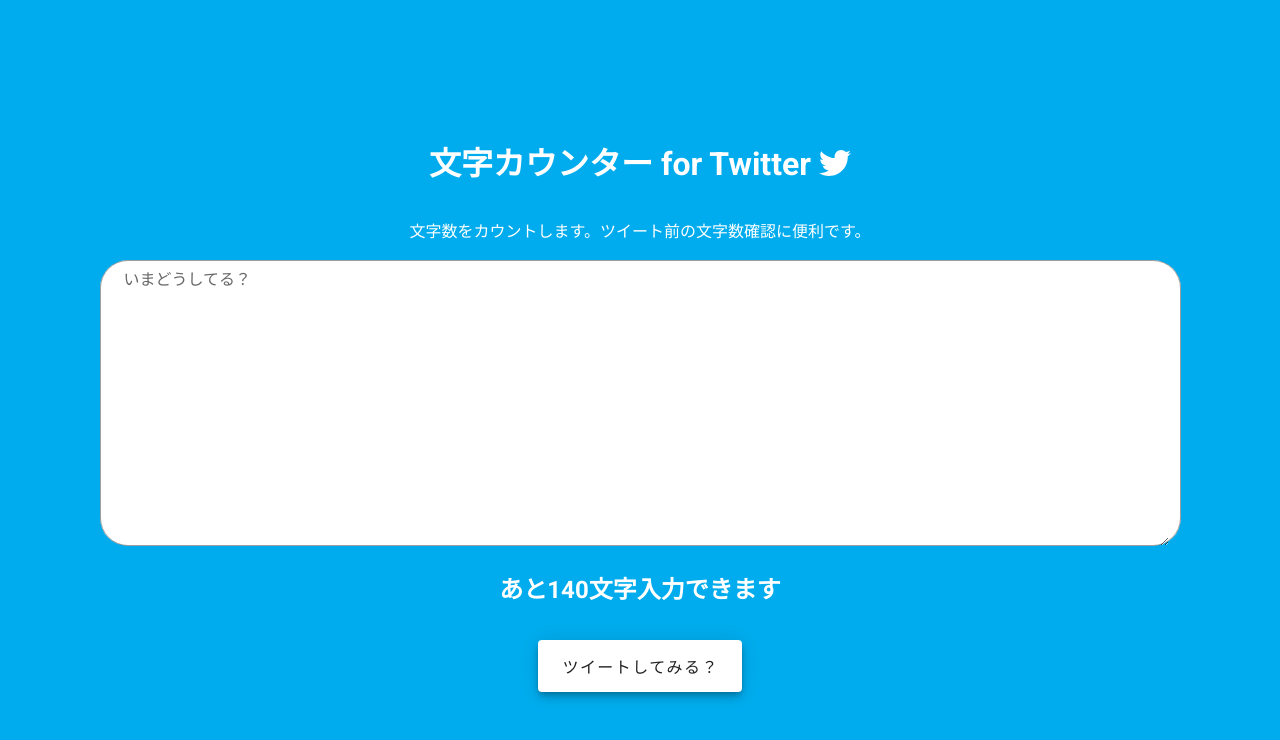
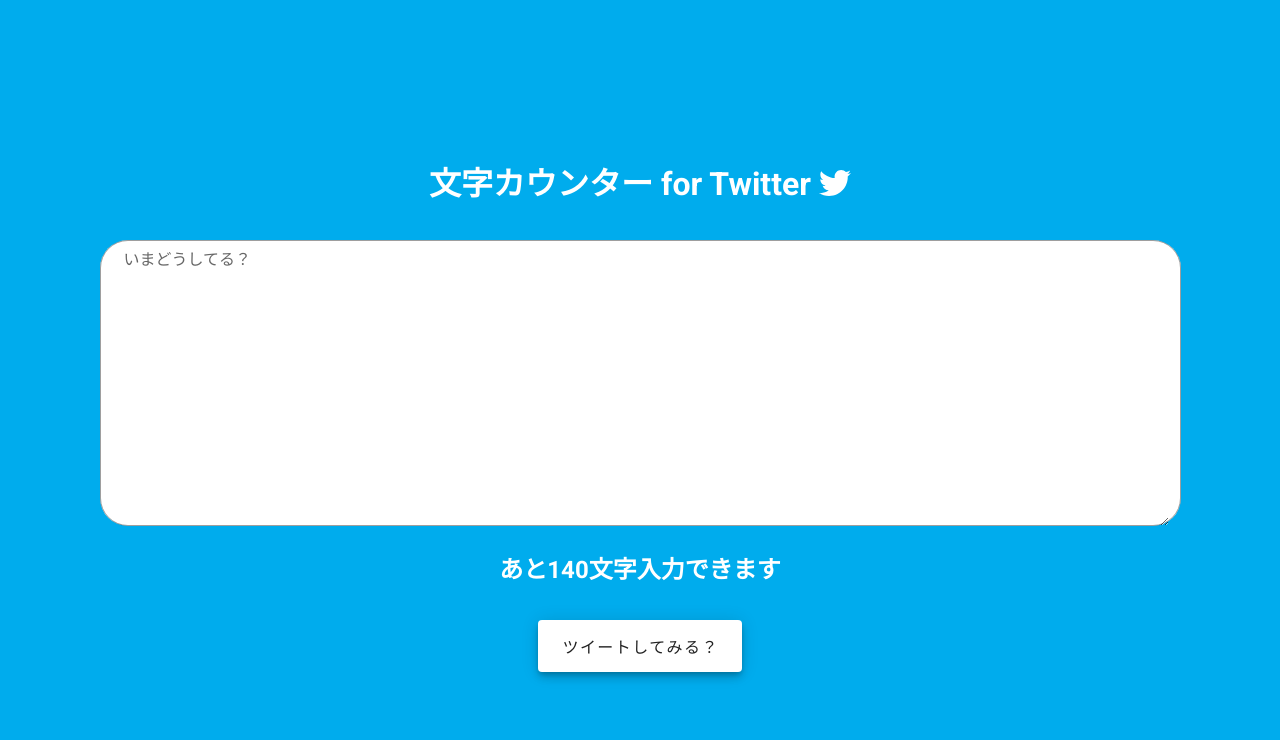
Before and after one commit to ryu-461/tweet-counter, a Vue app: page / in a window 1280 px wide. Shown: the top 740 px of the page. Built offline with nearby package versions, Linux system fonts and the light colour scheme.

Commit message:
update: delete text

```diff
--- a/src/App.vue
+++ b/src/App.vue
@@ -3,7 +3,6 @@
     <v-container fill-height>
     <v-main>
       <h1 class="white--text my-8">文字カウンター for Twitter  <font-awesome-icon :icon="['fab','twitter']"/></h1>
-      <p class="white--text my-4">文字数をカウントします。ツイート前の文字数確認に便利です。</p>
       <v-textarea
         dense
         single-line
```
